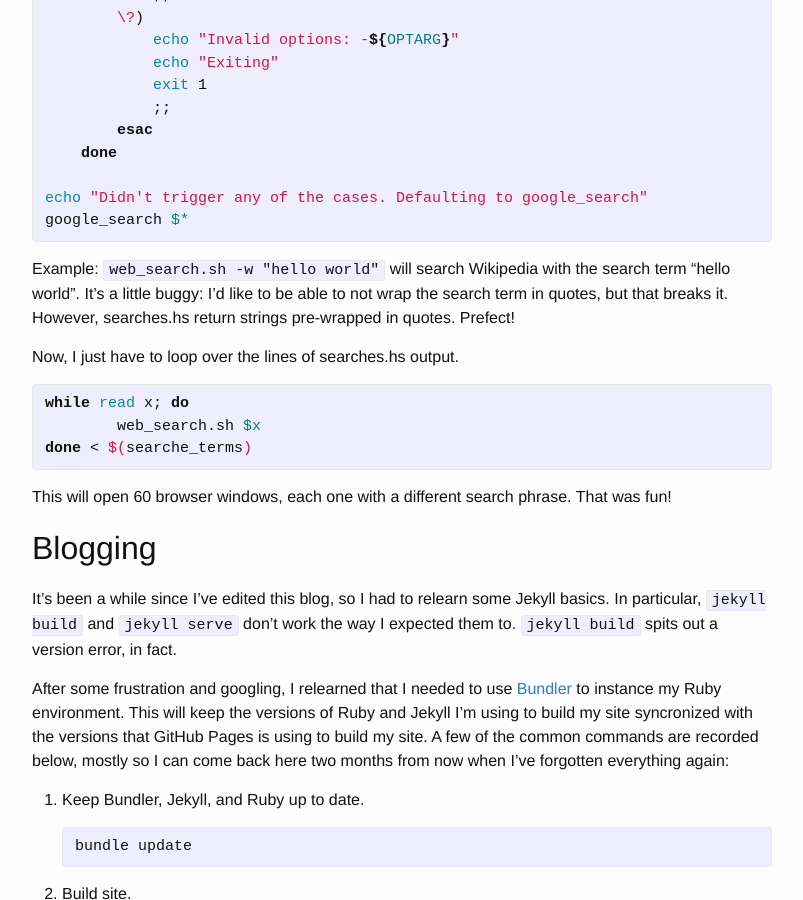
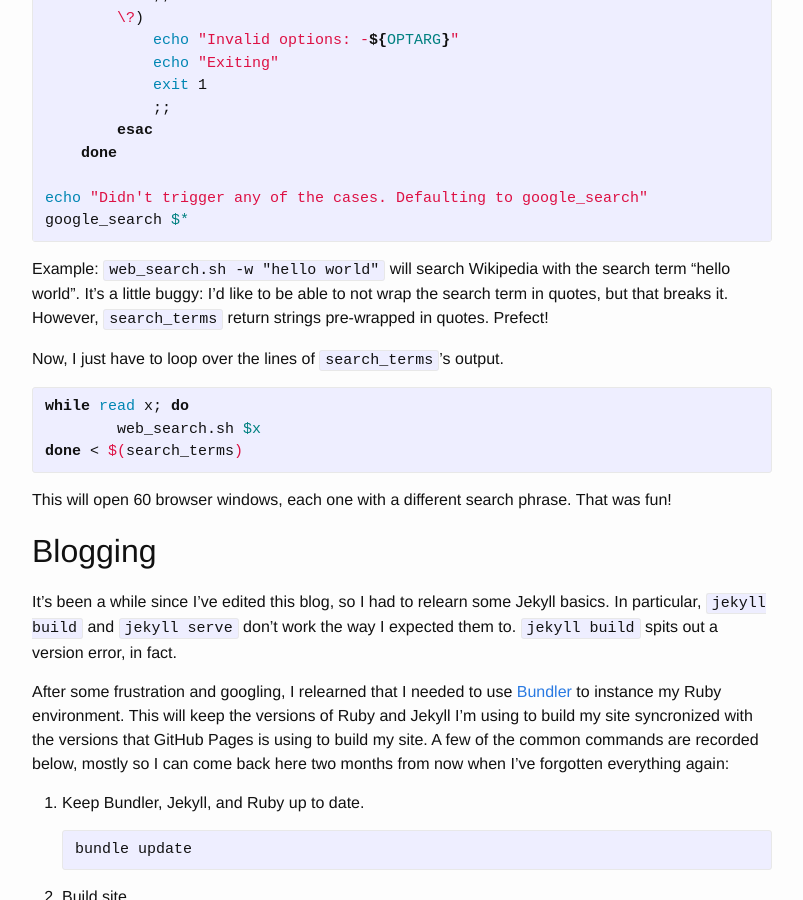
Before and after one commit to friedbrice/friedbrice.github.io, a Jekyll site: the page built from _posts/2015-01-28-daniels-day.md, in a window 1280 px wide and 900 px high, scrolled down 2258 px. Shown: the whole window, without its empty margins (238-1041 px from the left). Built offline with Jekyll 4.4.1, drawn with Linux system fonts in a browser that asks for light colours; some of the changed text lies outside the part shown.

Commit message:
fixed some typos in latest blog post

```diff
--- a/_posts/2015-01-28-daniels-day.md
+++ b/_posts/2015-01-28-daniels-day.md
@@ -38,7 +38,7 @@ to use Haskell list comprehension! So, I made my *first ever* Haskell
 program:
 
 {% highlight haskell %}
--- searche_terms.hs
+-- search_terms.hs
 places = [ "Souther California"
          , "California"
          , "West Coast"
@@ -64,10 +64,10 @@ searches = [i ++ " " ++ j ++ " mailing list" | i <- places, j <- subjects]
 main = mapM_ print searches
 {% endhighlight %}
 
-Compiling gives an executable called <code>searche_terms</code>.
-<code>searche_terms</code> returns one search phrase per line (wrapped
+Compiling gives an executable called <code>search_terms</code>.
+<code>search_terms</code> returns one search phrase per line (wrapped
 in quotes for some reason) which I could output to a plain text file and
-then copy and paste the terms into google. But why would I go to *all
+then copy and paste each line into google. But why would I go to *all
 that work* if I could automate it in Bash!
 
 A while ago, I made a crappy little Bash script that lets me google
@@ -124,14 +124,16 @@ google_search $*
 Example: <code>web_search.sh -w "hello world"</code> will search
 Wikipedia with the search term "hello world". It's a little buggy: I'd
 like to be able to not wrap the search term in quotes, but that breaks
-it. However, searches.hs return strings pre-wrapped in quotes. Prefect!
+it. However, <code>search_terms</code> return strings pre-wrapped in
+quotes. Prefect!
 
-Now, I just have to loop over the lines of searches.hs output.
+Now, I just have to loop over the lines of <code>search_terms</code>'s
+output.
 
 {% highlight bash %}
 while read x; do
 	web_search.sh $x
-done < $(searche_terms)
+done < $(search_terms)
 {% endhighlight %}
 
 This will open 60 browser windows, each one with a different search
```
